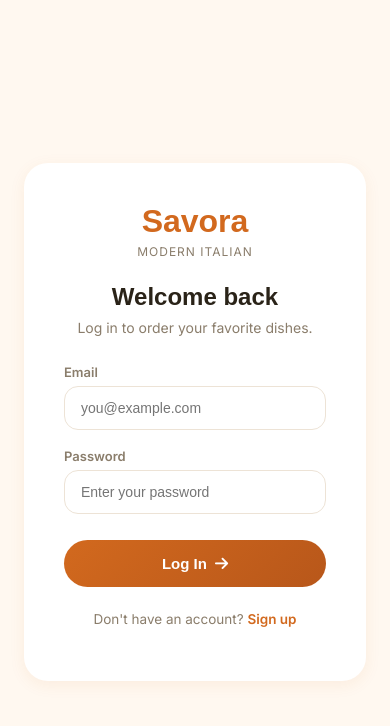
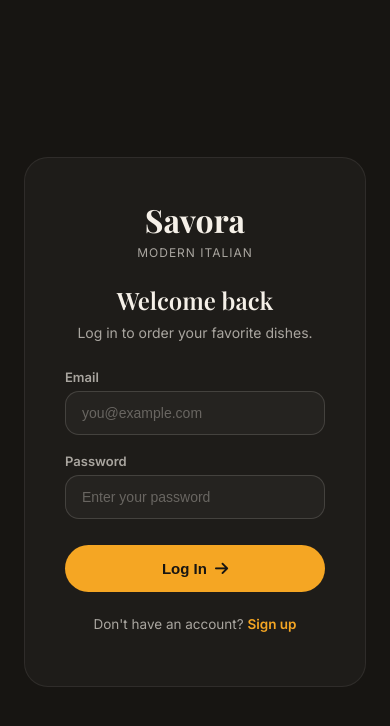
Before and after one commit to dianamemmedova/savora-customer, an Angular app: page /login in a window 390 px wide. Shown: the top 726 px of the page. Built offline with nearby package versions, Linux system fonts and the light colour scheme; a web font is replaced by a local one.

Commit message:
login dizayn elave edildi

```diff
--- a/src/app/core/services/auth.service.ts
+++ b/src/app/core/services/auth.service.ts
@@ -59,7 +59,7 @@ export class AuthService {
     localStorage.removeItem('savora_user');
     this.token.set(null);
     this.currentUser.set(null);
-    this.router.navigate(['/login']);
+    this.router.navigate(['/home']);
   }
 
   getAuthHeaders() {
--- a/src/app/features/auth/login/login.component.css
+++ b/src/app/features/auth/login/login.component.css
@@ -3,17 +3,17 @@
   display: flex;
   align-items: center;
   justify-content: center;
-  background: var(--bg-cream);
+  background: var(--bg-dark);
   padding: 24px;
 }
 
 .auth-card {
   width: 100%;
   max-width: 420px;
-  background: var(--surface);
+  background: rgba(255, 255, 255, 0.03);
+  border: 1px solid rgba(245, 240, 232, 0.08);
   border-radius: 24px;
   padding: 40px;
-  box-shadow: var(--shadow-soft);
 }
 
 .auth-logo {
@@ -22,31 +22,32 @@
 }
 
 .logo-text {
-  font-family: 'Outfit', sans-serif;
+  font-family: var(--font-display);
   font-size: 32px;
-  font-weight: 800;
-  color: var(--primary);
+  font-weight: 700;
+  color: var(--text-on-dark);
 }
 
 .logo-tagline {
   font-size: 12px;
-  color: var(--text-secondary);
+  color: var(--text-on-dark-secondary);
   letter-spacing: 1px;
   text-transform: uppercase;
   margin: 4px 0 0;
 }
 
 .auth-title {
-  font-family: 'Outfit', sans-serif;
+  font-family: var(--font-display);
   font-size: 24px;
-  font-weight: 700;
+  font-weight: 600;
   text-align: center;
   margin: 0 0 8px;
+  color: var(--text-on-dark);
 }
 
 .auth-subtitle {
   text-align: center;
-  color: var(--text-secondary);
+  color: var(--text-on-dark-secondary);
   font-size: 14px;
   margin: 0 0 28px;
 }
@@ -62,21 +63,28 @@
   font-size: 13px;
   font-weight: 600;
   margin-bottom: 6px;
-  color: var(--text-secondary);
+  color: var(--text-on-dark-secondary);
 }
 
 .form-field input {
   width: 100%;
   padding: 13px 16px;
-  border: 1.5px solid #EDE3D6;
+  border: 1.5px solid rgba(245, 240, 232, 0.15);
+  background: rgba(255, 255, 255, 0.03);
   border-radius: 14px;
   font-size: 14px;
   outline: none;
+  color: var(--text-on-dark);
   transition: border-color 0.2s ease;
 }
 
+.form-field input::placeholder {
+  color: var(--text-on-dark-secondary);
+  opacity: 0.5;
+}
+
 .form-field input:focus {
-  border-color: var(--primary);
+  border-color: var(--amber);
 }
 
 .error-text {
@@ -86,8 +94,8 @@
 }
 
 .submit-btn {
-  background: linear-gradient(135deg, var(--primary), var(--primary-dark));
-  color: #ffffff;
+  background: var(--amber);
+  color: var(--bg-dark);
   border: none;
   padding: 15px;
   border-radius: var(--radius-full);
@@ -114,12 +122,12 @@
 .auth-footer {
   text-align: center;
   font-size: 13.5px;
-  color: var(--text-secondary);
+  color: var(--text-on-dark-secondary);
   margin-top: 24px;
 }
 
 .auth-footer a {
-  color: var(--primary);
+  color: var(--amber);
   font-weight: 600;
   text-decoration: none;
 }
--- a/src/app/features/home/home.component.html
+++ b/src/app/features/home/home.component.html
@@ -201,7 +201,7 @@
 
 </section>
 
-<section class="chef-section">
+<section class="chef-section" id="chef-section">
 
   <h2 class="chef-heading reveal-title" data-aos="fade-up">
     <span class="reveal-line"><span class="reveal-text">Our brand - chef</span></span>
@@ -239,7 +239,7 @@
 </section>
 
 
-<section class="contacts-section">
+<section class="contacts-section" id="contacts-section">
 
   <h2 class="contacts-heading reveal-title" data-aos="fade-up">
     <span class="reveal-line"><span class="reveal-text">Contacts</span></span>
--- a/src/app/features/home/home.component.ts
+++ b/src/app/features/home/home.component.ts
@@ -98,14 +98,9 @@ export class HomeComponent implements OnInit {
   ngOnInit() {
     this.loadFullMenu();
     this.route.fragment.subscribe(fragment => {
-      if (fragment === 'menu-section') {
+      if (fragment) {
         setTimeout(() => {
-          this.scrollToMenu();
-          this.clearFragment();
-        }, 0);
-      } else if (fragment === 'popular-section') {
-        setTimeout(() => {
-          this.scrollToPopular();
+          document.getElementById(fragment)?.scrollIntoView({ behavior: 'smooth' });
           this.clearFragment();
         }, 0);
       }
--- a/src/app/features/profile/profile.component.html
+++ b/src/app/features/profile/profile.component.html
@@ -34,7 +34,7 @@
         <div class="empty-state" data-aos="fade-up">
           <i class="fa-solid fa-receipt"></i>
           <p>Hazırda aktiv sifarişiniz yoxdur.</p>
-          <a routerLink="/home" class="browse-link">Browse Menu</a>
+          <a routerLink="/home" fragment="menu-section" class="empty-cta">Browse Menu</a>
         </div>
       } @else {
         <div class="orders-list">
--- a/src/app/layout/navbar/navbar.component.css
+++ b/src/app/layout/navbar/navbar.component.css
@@ -22,12 +22,76 @@
   gap: 28px;
 }
 
+.menu-dropdown-wrapper {
+  position: relative;
+}
+
 .hamburger-btn {
   background: none;
   border: none;
   color: inherit;
   font-size: 16px;
   cursor: pointer;
+  width: 32px;
+  height: 32px;
+  display: flex;
+  align-items: center;
+  justify-content: center;
+}
+
+.dropdown-backdrop {
+  position: fixed;
+  inset: 0;
+  z-index: 55;
+}
+
+.dropdown-panel {
+  position: absolute;
+  top: calc(100% + 18px);
+  left: 0;
+  z-index: 60;
+  min-width: 220px;
+  background: var(--bg-dark);
+  border: 1px solid rgba(245, 240, 232, 0.12);
+  border-radius: 16px;
+  padding: 10px;
+  display: flex;
+  flex-direction: column;
+  gap: 2px;
+  box-shadow: 0 20px 48px rgba(0, 0, 0, 0.4);
+}
+
+.dropdown-link {
+  display: flex;
+  align-items: center;
+  gap: 8px;
+  padding: 12px 16px;
+  border-radius: 10px;
+  color: var(--text-on-dark);
+  text-decoration: none;
+  font-size: 12px;
+  font-weight: 600;
+  letter-spacing: 0.5px;
+  text-transform: uppercase;
+  transition: all 0.2s ease;
+}
+
+.dropdown-link:hover {
+  background: rgba(245, 166, 35, 0.12);
+  color: var(--amber);
+}
+
+.dropdown-count {
+  background: var(--amber);
+  color: var(--bg-dark);
+  font-size: 9px;
+  font-weight: 700;
+  width: 16px;
+  height: 16px;
+  border-radius: 50%;
+  display: flex;
+  align-items: center;
+  justify-content: center;
 }
 
 .nav-text-link {
@@ -81,7 +145,42 @@
 }
 
 @media (max-width: 768px) {
-  .navbar-left .nav-text-link, .navbar-right .nav-text-link span {
+  .navbar {
+    padding: 18px 20px;
+  }
+
+  .navbar-left, .navbar-right {
+    gap: 16px;
+  }
+
+  .inline-link {
+    display: none;
+  }
+
+  .account-label {
+    display: none;
+  }
+
+  .logo {
+    font-size: 21px;
+  }
+
+  .logo-tagline {
+    font-size: 8px;
+    letter-spacing: 1.5px;
+  }
+}
+
+@media (max-width: 400px) {
+  .navbar {
+    padding: 16px 14px;
+  }
+
+  .logo {
+    font-size: 18px;
+  }
+
+  .logo-tagline {
     display: none;
   }
 }
--- a/src/app/layout/navbar/navbar.component.html
+++ b/src/app/layout/navbar/navbar.component.html
@@ -1,8 +1,31 @@
 <header class="navbar" [class.navbar-dark]="isDark()">
   <div class="navbar-left">
-    <button class="hamburger-btn"><i class="fa-solid fa-bars"></i></button>
-     <a routerLink="/home" fragment="menu-section" class="nav-text-link">Menu</a>
-     <a routerLink="/home" fragment="popular-section" class="nav-text-link">Specials</a>
+
+    <div class="menu-dropdown-wrapper">
+      <button class="hamburger-btn" (click)="toggleMenu()">
+        <i class="fa-solid" [class.fa-bars]="!isMenuOpen()" [class.fa-xmark]="isMenuOpen()"></i>
+      </button>
+
+      @if (isMenuOpen()) {
+        <div class="dropdown-backdrop" (click)="closeMenu()"></div>
+        <nav class="dropdown-panel">
+          <a routerLink="/home" class="dropdown-link" (click)="closeMenu()">Restaurant</a>
+          <a routerLink="/home" fragment="menu-section" class="dropdown-link" (click)="closeMenu()">Menu</a>
+          <a routerLink="/home" fragment="popular-section" class="dropdown-link" (click)="closeMenu()">Specials</a>
+          <a routerLink="/home" fragment="chef-section" class="dropdown-link" (click)="closeMenu()">Our Chef</a>
+          <a routerLink="/home" fragment="contacts-section" class="dropdown-link" (click)="closeMenu()">Contacts</a>
+          <a routerLink="/cart" class="dropdown-link" (click)="closeMenu()">
+            Basket
+            @if (cartService.totalItems() > 0) {
+              <span class="dropdown-count">{{ cartService.totalItems() }}</span>
+            }
+          </a>
+        </nav>
+      }
+    </div>
+
+    <a routerLink="/home" fragment="menu-section" class="nav-text-link inline-link">Menu</a>
+    <a routerLink="/home" fragment="popular-section" class="nav-text-link inline-link">Specials</a>
   </div>
 
   <div class="navbar-center">
@@ -11,14 +34,20 @@
   </div>
 
   <div class="navbar-right">
-    <a routerLink="/profile" class="nav-text-link">
-      <i class="fa-regular fa-user"></i> My Account
-    </a>
-    <a routerLink="/cart" class="nav-text-link">
-      <i class="fa-solid fa-bag-shopping"></i> Basket
+    <a routerLink="/cart" class="nav-text-link inline-link">
+      <i class="fa-solid fa-bag-shopping"></i> <span>Basket</span>
       @if (cartService.totalItems() > 0) {
         <span class="cart-count">{{ cartService.totalItems() }}</span>
       }
     </a>
+    @if (authService.currentUser()) {
+      <a routerLink="/profile" class="nav-text-link account-link">
+        <i class="fa-regular fa-user"></i> <span class="account-label">My Account</span>
+      </a>
+    } @else {
+      <a routerLink="/login" class="nav-text-link account-link">
+        <i class="fa-regular fa-user"></i> <span class="account-label">Sign In</span>
+      </a>
+    }
   </div>
 </header>
--- a/src/app/layout/navbar/navbar.component.ts
+++ b/src/app/layout/navbar/navbar.component.ts
@@ -1,4 +1,4 @@
-import { Component, inject, output, input } from '@angular/core';
+import { Component, inject, output, input, signal } from '@angular/core';
 import { RouterLink } from '@angular/router';
 import { FormsModule } from '@angular/forms';
 import { CartService } from '../../core/services/cart.service';
@@ -19,6 +19,16 @@ export class NavbarComponent {
   searchQuery = '';
   searchChanged = output<string>();
 
+  isMenuOpen = signal(false);
+
+  toggleMenu() {
+    this.isMenuOpen.update(open => !open);
+  }
+
+  closeMenu() {
+    this.isMenuOpen.set(false);
+  }
+
   onSearchInput() {
     this.searchChanged.emit(this.searchQuery);
   }
```
